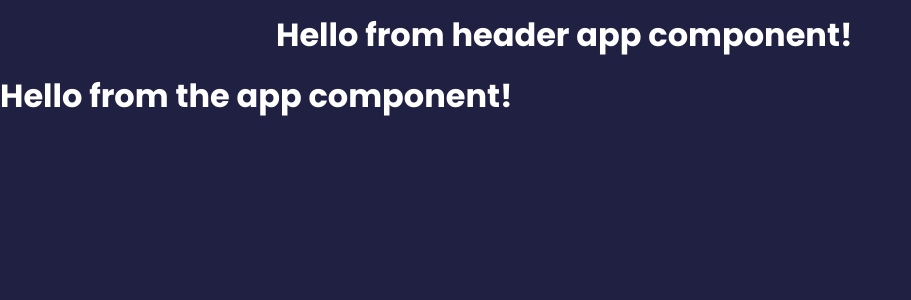
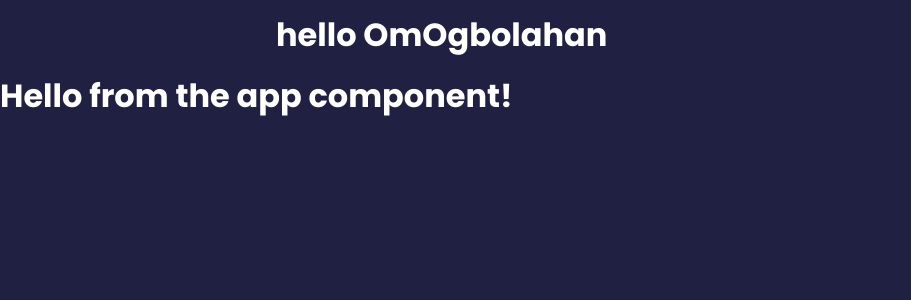
Before and after one commit to Senatorgbolahan/myfeedback_app, a React (Create React App) app: page / in a window 1280 px wide. Shown: the top 300 px of the page, without its empty margins (0-911 px from the left). Built offline with nearby package versions, Linux system fonts and the light colour scheme.

Commit message:
2 files modified

```diff
--- a/src/App.js
+++ b/src/App.js
@@ -6,7 +6,7 @@ import Header from './components/Header';
 export default function App() {
   return (
     <div>
-      <Header/>
+      <Header text='hello OmOgbolahan'/>
       <h1>Hello from the app component!</h1>
     </div>
   );
--- a/src/components/Header.jsx
+++ b/src/components/Header.jsx
@@ -1,9 +1,9 @@
 import React from 'react';
 
-function Header() {
+function Header({ text }) {
   return (
     <header className="container">
-      <h1>Hello from header app component!</h1>
+      <h1>{text}</h1>
     </header>
   );
 }
```
